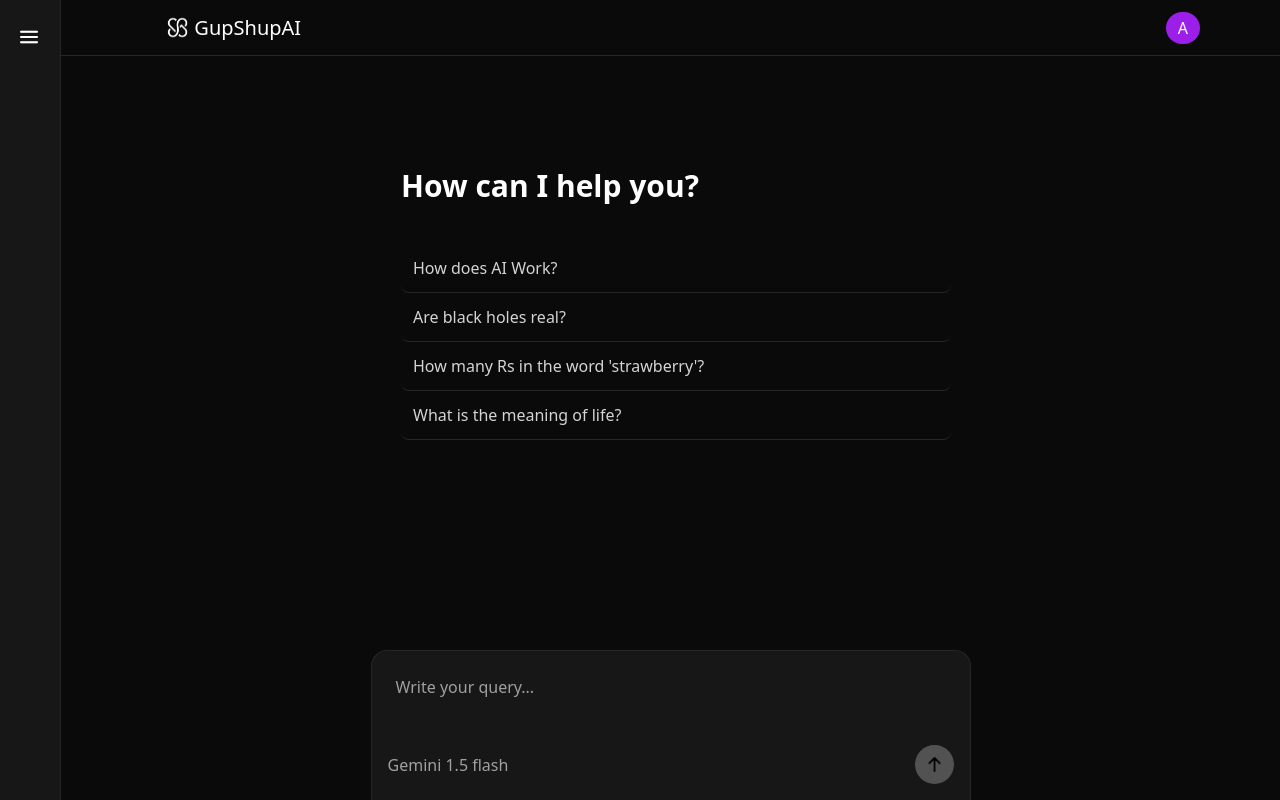
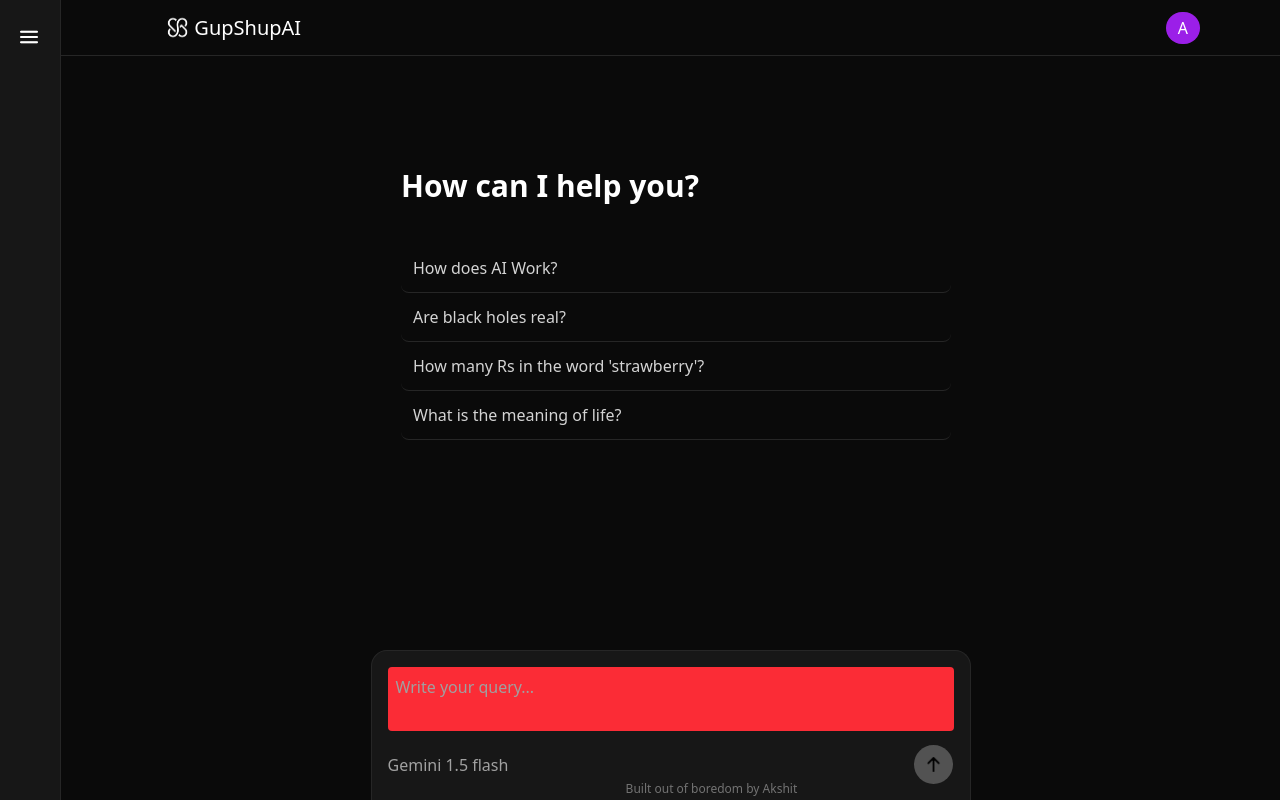
Before and after one commit to akshitvigg/GupshupAI, a Next.js app: page / in a window 1280 px wide. Built offline with nearby package versions, Linux system fonts and the light colour scheme.

Commit message:
curretn checkpoint

```diff
--- a/app/page.tsx
+++ b/app/page.tsx
@@ -156,7 +156,7 @@ export default function Home() {
           <div className="p-4 w-[600px] border-b-0 border border-neutral-800 rounded-t-2xl bg-[#171717]">
             <textarea
               ref={textAreaRef}
-              className="flex-1  text-white placeholder:text-[#A0A0A0] w-full outline-none rounded resize-none overflow-y-auto min-h-[40px] max-h-[120px] p-2"
+              className="flex-1 bg-red-500  text-white placeholder:text-[#A0A0A0] w-full outline-none rounded resize-none overflow-y-auto min-h-[40px] max-h-[120px] p-2"
               rows={2}
               onKeyPress={handleKeypress}
               value={input}
@@ -165,6 +165,7 @@ export default function Home() {
             />
             <div className="text-white flex justify-between items-center mt-2">
               <span className="text-neutral-400">Gemini 1.5 flash</span>
+            <p className=" text-xs text-neutral-500 translate-y-6 ">Built out of boredom by Akshit</p>
               <button
                 className={`px-3 py-3 rounded-full transition-all duration-200 active:scale-95 ${!input.trim() ? "bg-neutral-600 cursor-not-allowed" : "bg-white"
                   }`}
@@ -174,6 +175,7 @@ export default function Home() {
                 <img src={"/up-arrow.png"} width={15} />
               </button>
             </div>
+
           </div>
         </div>
       </div>
```
